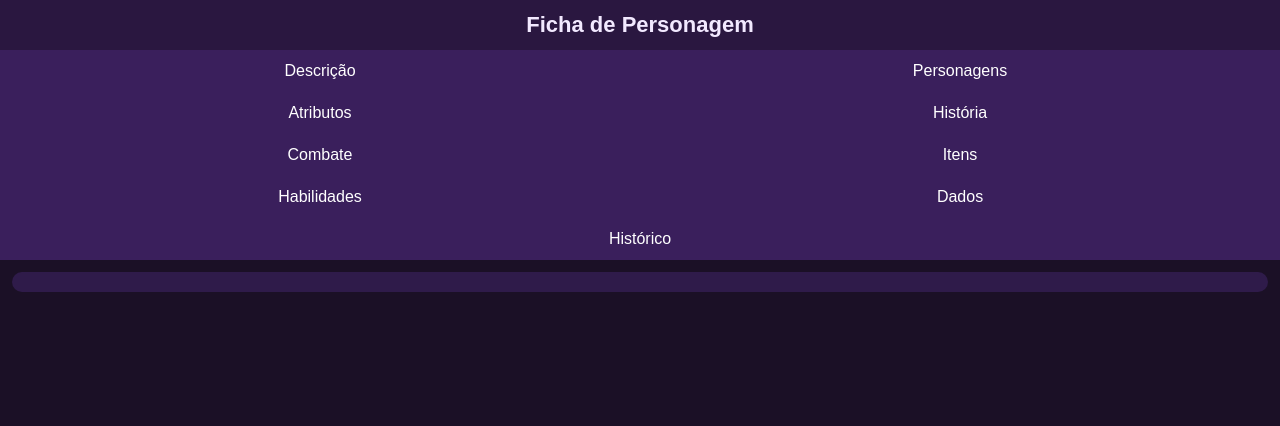
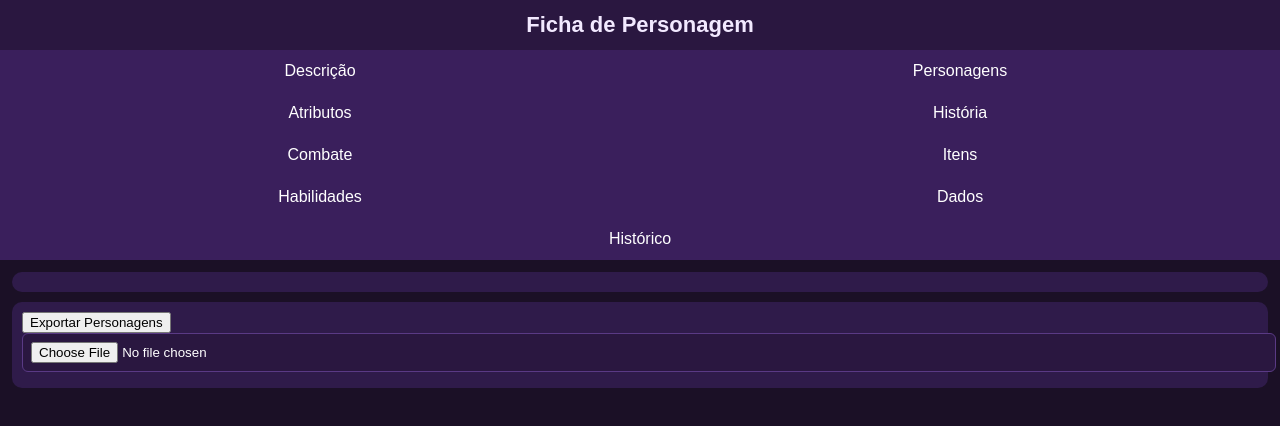
Before and after one commit to Kirkonic/Fichas-Ilhas-de-Pendragon., a plain HTML site: page index.html in a window 1280 px wide. Both pictures are taken after a click on the button "Personagens". Drawn offline with Linux system fonts and the light colour scheme.

Commit message:
Update index.html

```diff
--- a/index.html
+++ b/index.html
@@ -64,6 +64,11 @@ function showTab(id){
 
 <section id="personagens">
 <div class="card"><div id="listaPersonagens"></div></div>
+ <div class="card">
+ <button onclick="exportarPersonagensJSON()">Exportar Personagens</button>
+ <input type="file" accept="application/json" onchange="importarPersonagensJSON(event)">
+</div>
+
 </section>
 
 <section id="atributos"></section>
@@ -265,3 +270,51 @@ document.addEventListener('input',e=>{
 </script>
 </body>
 </html>
+<script>
+/* ================= EXPORTAR PERSONAGENS ================= */
+function exportarPersonagensJSON(){
+ const personagens = JSON.parse(localStorage.getItem('personagensRPG') || '[]');
+
+ if(personagens.length === 0){
+  alert('Nenhum personagem para exportar');
+  return;
+ }
+
+ const blob = new Blob(
+  [JSON.stringify(personagens, null, 2)],
+  { type: 'application/json' }
+ );
+
+ const a = document.createElement('a');
+ a.href = URL.createObjectURL(blob);
+ a.download = 'personagens_rpg.json';
+ a.click();
+}
+
+/* ================= IMPORTAR PERSONAGENS ================= */
+function importarPersonagensJSON(event){
+ const file = event.target.files[0];
+ if(!file) return;
+
+ const reader = new FileReader();
+ reader.onload = () => {
+  try{
+   const dados = JSON.parse(reader.result);
+   if(!Array.isArray(dados)){
+    alert('Arquivo inválido');
+    return;
+   }
+
+   const atuais = JSON.parse(localStorage.getItem('personagensRPG') || '[]');
+   const combinados = atuais.concat(dados);
+
+   localStorage.setItem('personagensRPG', JSON.stringify(combinados));
+   carregarPersonagens();
+   alert('Personagens importados com sucesso!');
+  }catch(e){
+   alert('Erro ao importar JSON');
+  }
+ };
+ reader.readAsText(file);
+}
+</script>
```
